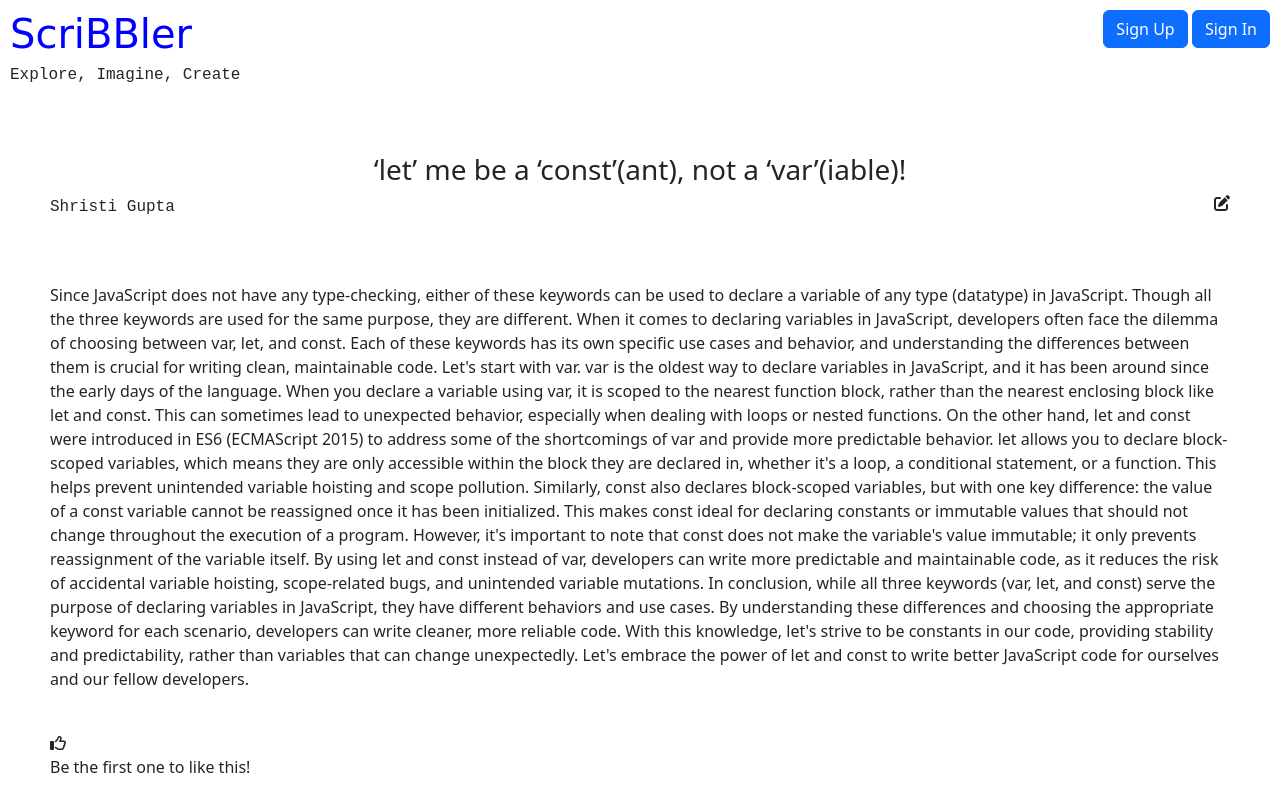
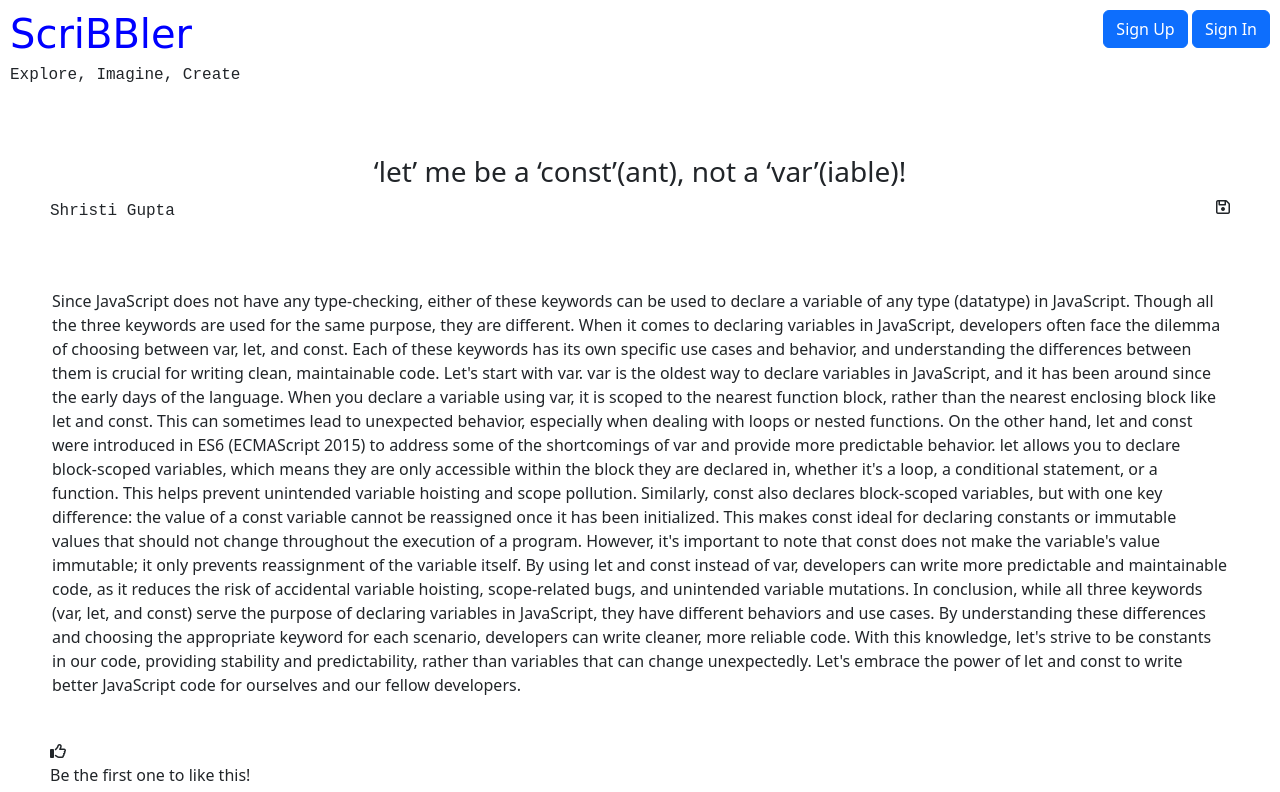
Before and after one commit to arghya984/Scribbler, a website: page html/post1.html in a window 1280 px wide. Both pictures are taken after a click on the icon 1222 px from the left and 214 px from the top of the page. Shown: the top 792 px of the page. Drawn offline with nearby package versions, Linux system fonts and the light colour scheme; a web font is replaced by a local one.

Commit message:
tried to add the edit post feature using js (it didn't work)

```diff
--- a/html/post1.html
+++ b/html/post1.html
@@ -35,15 +35,25 @@
       </signup>
     </div>
     <div id="content">
-      <h3 id="post-title" class="editable">
+      <h3 id="post-title" class="editable" contenteditable="true">
         ‘let’ me be a ‘const’(ant), not a ‘var’(iable)!
       </h3>
       <div class="post-username">
         <p class="username">Shristi Gupta</p>
-        <i class="fa-solid fa-pen-to-square" id="editIcon"></i>
+        <i
+          class="fa-solid fa-pen-to-square"
+          id="editIcon"
+          onclick="toggleEditSaveButtons()"
+        ></i>
+        <i
+          id="saveIcon"
+          class="fa-regular fa-floppy-disk"
+          style="display: none"
+          onclick="saveChanges()"
+        ></i>
       </div>
       <br /><br />
-      <p id="post-content" class="editable">
+      <p id="post-content" class="editable" contenteditable="true">
         Since JavaScript does not have any type-checking, either of these
         keywords can be used to declare a variable of any type (datatype) in
         JavaScript. Though all the three keywords are used for the same purpose,
@@ -91,6 +101,7 @@
           rows="4"
           cols="50"
           placeholder="Leave a comment..."
+          required
         ></textarea
         ><br />
         <button type="button" onclick="submitComment()">Comment</button>
--- a/scripts/post.js
+++ b/scripts/post.js
@@ -31,13 +31,48 @@ function submitComment() {
   var commentInput = document.getElementById("commentInput").value;
   var commentsList = document.getElementById("commentsList");
 
-  // Create a new list item for the comment
+       // Create a new list item for the comment
   var listItem = document.createElement("li");
   listItem.textContent = commentInput;
 
-  // Add the new comment to the top of the list
+      // Add the new comment to the top of the list
   commentsList.insertBefore(listItem, commentsList.firstChild);
 
-  // Clear the comment input field after submitting
+      // Clear the comment input field after submitting
   document.getElementById("commentInput").value = "";
 }
+
+
+//code for post editing
+var editButton = document.querySelector('#editIcon');
+  var saveButton = document.getElementById('saveIcon');
+  var elements = document.querySelectorAll('.editable');
+
+function toggleEditSaveButtons() {
+
+  if (editButton.style.display !== 'none') {
+    editButton.style.display = 'none';
+    saveButton.style.display = 'inline-block';
+    elements.forEach(function(element) {
+        element.classList.add('editing');
+        element.contentEditable = 'true';
+    });
+} else {
+    editButton.style.display = 'inline-block';
+    saveButton.style.display = 'none';
+    elements.forEach(function(element) {
+        element.classList.remove('editing');
+        element.contentEditable = 'false';
+    });
+}
+}
+
+function saveChanges() {
+  var title = document.querySelector('h3').textContent;
+  var paragraph = document.querySelector('#post-content').textContent;
+  // Here you can send the updated title and paragraph to your backend for further processing
+  console.log("Title:", title);
+  console.log("Paragraph:", paragraph);
+  alert("Changes saved!");
+  toggleEditSaveButtons(); // Hide save button and show edit button
+}
--- a/styles/post.css
+++ b/styles/post.css
@@ -51,3 +51,11 @@ i{
     background-color: #D5D5D5;
     padding: 10px;
 }
+
+
+.editable {
+    border: 2px solid transparent;
+}
+.editable.editing {
+    border-color: pink;
+}
```
Also changed, not shown: html/post2.html (+12 -1 lines), html/post3.html (+12 -1 lines), html/post4.html (+12 -1 lines), html/post5.html (+12 -1 lines).
